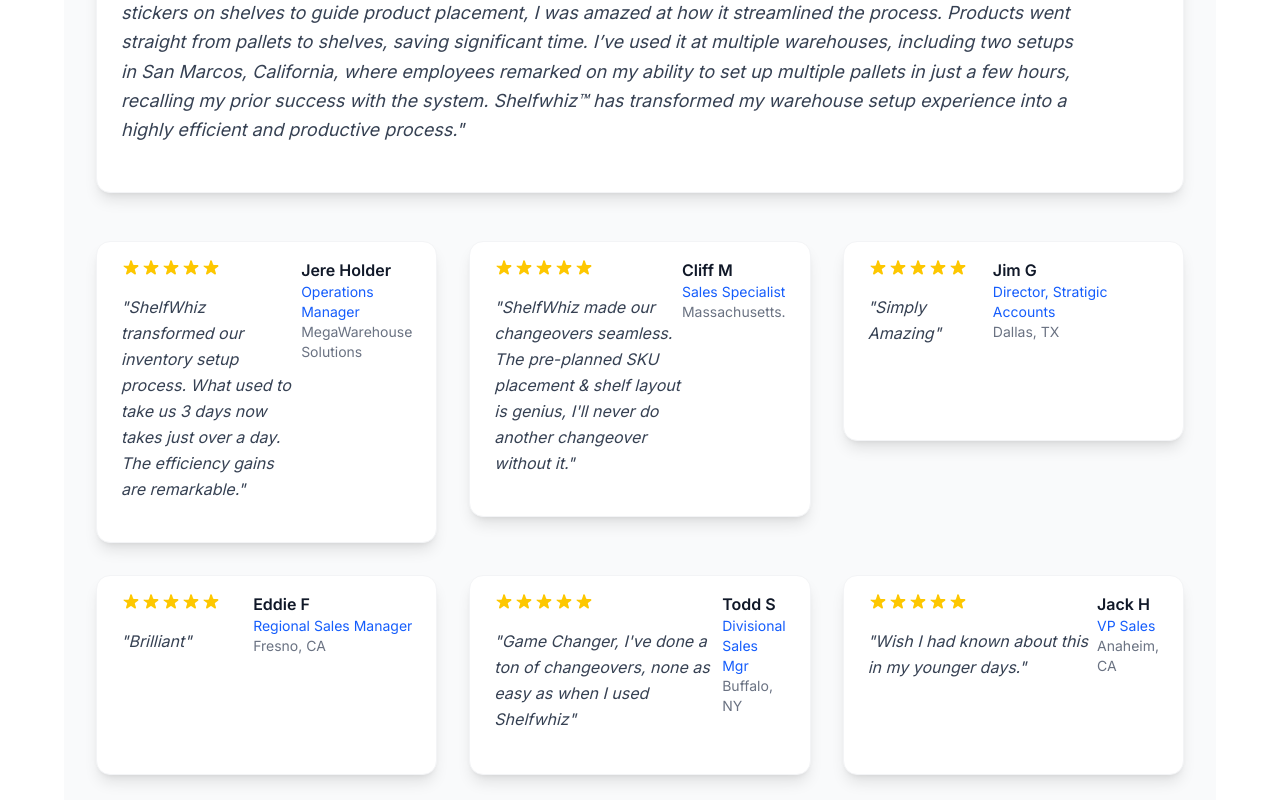
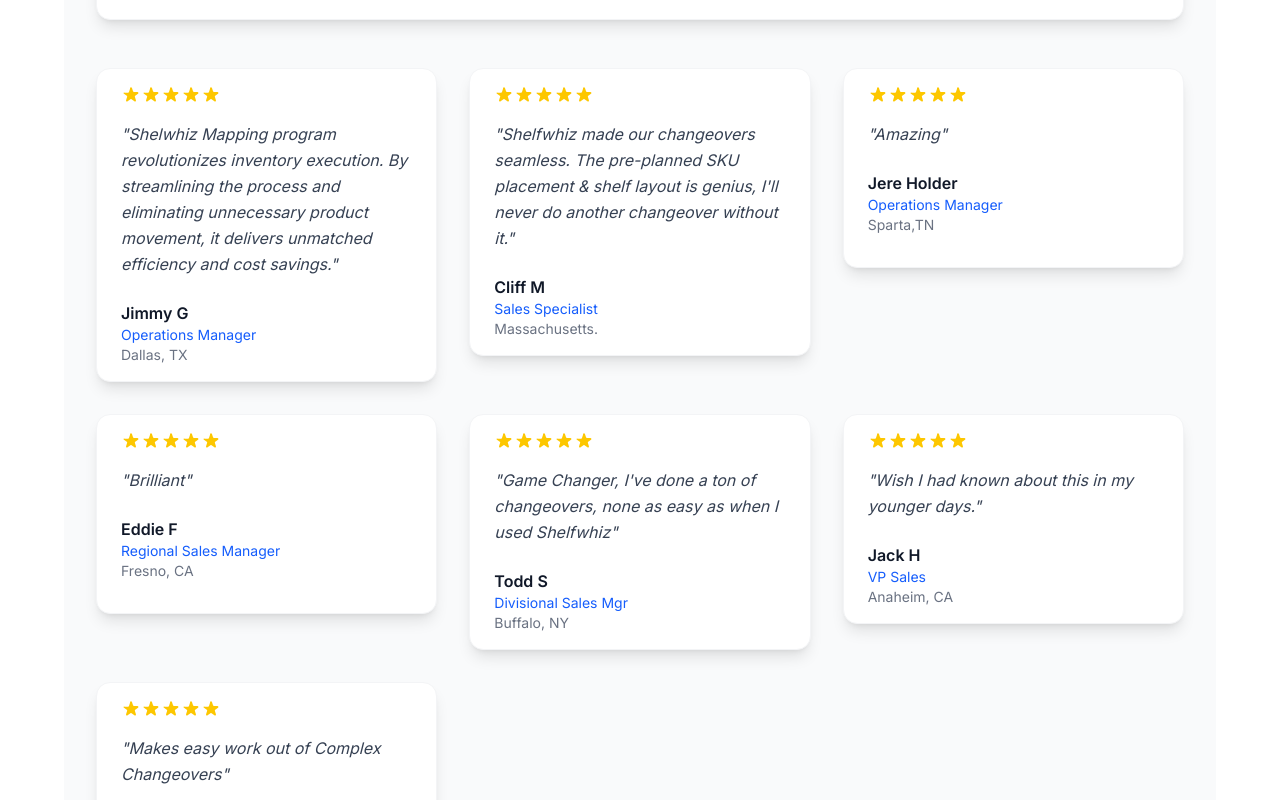
Before and after one commit to jsturges640-Shelfwhiz/Shelfwhiz-website, a Next.js app: page /testimonials in a window 1280 px wide. Shown: the part 1260-2060 px from the top of the page. Built offline with nearby package versions, Linux system fonts and the light colour scheme.

Commit message:
testimonial update 10-9

```diff
--- a/app/testimonials/page.tsx
+++ b/app/testimonials/page.tsx
@@ -14,11 +14,11 @@ const Star = ({ className }: { className?: string }) => (
 const testimonials = [
   {
     id: 1,
-    name: "Jere Holder",
-    company: "MegaWarehouse Solutions",
+    name: "Jimmy G",
+    company: "Dallas, TX",
     role: "Operations Manager",
     content:
-      "ShelfWhiz transformed our inventory setup process. What used to take us 3 days now takes just over a day. The efficiency gains are remarkable.",
+      "Shelwhiz Mapping program revolutionizes inventory execution. By streamlining the process and eliminating unnecessary product movement, it delivers unmatched efficiency and cost savings.",
     rating: 5,
     image: "/professional-man-warehouse-manager.jpg",
   },
@@ -28,7 +28,7 @@ const testimonials = [
     company: "Rancho Cucamonga, CA",
     role: "Regional Sales Manager",
     content:
-      "Since August 2024, I’ve relied on the Shelfwhiz shelf layout program for warehouse product set-ups, and by October 2025, it’s become indispensable. Previously, my team offloaded products from pallets onto the warehouse floor in numerical sequence—a process that was unproductive, time-consuming, space-intensive, and physically taxing. When I first heard about Shelfwhiz, I was skeptical it would work. However, after placing stickers on shelves to guide product placement, I was amazed at how it streamlined the process. Products went straight from pallets to shelves, saving significant time. I’ve used it at multiple warehouses, including two setups in San Marcos, California, where employees remarked on my ability to set up multiple pallets in just a few hours, recalling my prior success with the system. Shelfwhiz™ has transformed my warehouse setup experience into a highly efficient and productive process.",
+      "Since August 2024, I’ve relied on the Shelfwhiz shelf layout program for warehouse product set-ups, and by October 2025, it’s become indispensable. Previously, my team offloaded products from pallets onto the warehouse floor in numerical sequence—a process that was unproductive, time-consuming, space-intensive, and physically taxing. When I first heard about Shelfwhiz, I was skeptical it would work. However, after placing stickers on shelves to guide product placement, I was amazed at how it streamlined the process. Products went straight from pallets to shelves, saving significant time. I’ve used it at multiple warehouses, including two setups in San Marcos, California, where employees remarked on my ability to set up multiple pallets in just a few hours, recalling my prior success with the system. Shelfwhiz has transformed my warehouse setup experience into a highly efficient and productive process.",
     rating: 5,
     image: "/professional-man-logistics-director.jpg",
   },
@@ -38,16 +38,16 @@ const testimonials = [
     company: "Massachusetts.",
     role: "Sales Specialist",
     content:
-      "ShelfWhiz made our changeovers seamless. The pre-planned SKU placement & shelf layout is genius, I'll never do another changeover without it.",
+      "Shelfwhiz made our changeovers seamless. The pre-planned SKU placement & shelf layout is genius, I'll never do another changeover without it.",
     rating: 5,
     image: "/professional-woman-inventory-specialist.jpg",
   },
   {
     id: 4,
-    name: "Jim G",
-    company: "Dallas, TX",
-    role: "Director, Stratigic Accounts",
-    content: "Simply Amazing",
+    name: "Jere Holder",
+    company: "Sparta,TN",
+    role: "Operations Manager",
+    content: "Amazing",
     rating: 5,
     image: "/professional-placeholder.jpg",
   },
@@ -104,11 +104,11 @@ const TestimonialCard = ({ content, name, company, role, rating, id }: (typeof t
       >
         "{content}"
       </blockquote>
-    </div>
       <div>
         <p className="font-semibold text-gray-900">{name}</p>
         <p className="text-sm text-blue-600">{role}</p>
         <p className="text-sm text-gray-500">{company}</p>
+      </div>
     </div>
   </div>
 );
@@ -128,20 +128,20 @@ const TestimonialCardFeatured = ({ content, name, company, role, rating }: (type
       >
         "{content}"
       </blockquote>
-    </div>
       <div>
         <p className="font-semibold text-gray-900">{name}</p>
         <p className="text-sm text-blue-600">{role}</p>
         <p className="text-sm text-gray-500">{company}</p>
       </div>
     </div>
+  </div>
 );
 
 export default function TestimonialsPage() {
   return (
-    <main className="pt-48 pb-20 px-4 sm:px-6 lg:px-8" style={{ paddingTop: 'calc(12rem + env(safe-area-inset-top, 80px))' }}>
+    <main className="pt-24 pb-20 px-4 sm:px-6 lg:px-8" style={{ paddingTop: 'calc(6rem + env(safe-area-inset-top, 80px))' }}>
       {/* Hero/Header Section */}
-      <section className="relative pt-32 pb-20 md:pt-40 md:pb-32 bg-gradient-to-br from-white to-blue-50 overflow-hidden text-center">
+      <section className="relative pt-16 pb-20 md:pt-20 md:pb-24 bg-gradient-to-br from-white to-blue-50 overflow-hidden text-center">
         <div className="max-w-4xl mx-auto px-4 sm:px-6 lg:px-8 relative z-10">
           <span className="text-sm font-semibold text-blue-600 uppercase tracking-wider mb-4 block">
             PROVEN RESULTS
```
Lines whose indentation alone changed are shown as unchanged.
